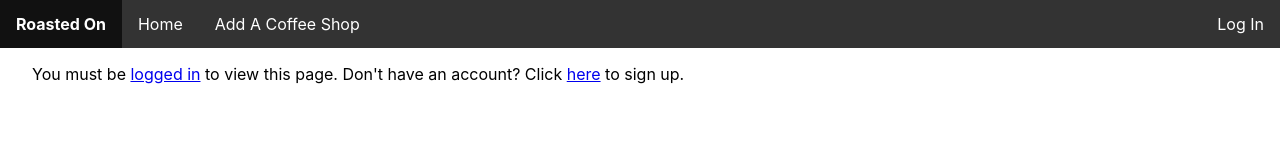
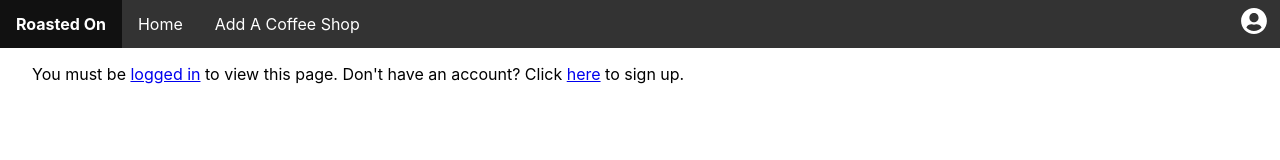
Before and after one commit to t-fa/roastedon, a React (Create React App) app in the folder frontend/: page /account/1 in a window 1280 px wide. Shown: the top 160 px of the page. Built offline with nearby package versions, Linux system fonts and the light colour scheme; no server answers.

Commit message:
Added user dropdown menu

```diff
--- a/frontend/src/components/Navbar.js
+++ b/frontend/src/components/Navbar/Navbar.js
@@ -1,7 +1,10 @@
-import React from 'react';
+import React, { useState } from 'react';
 import { connect } from 'react-redux';
 import { Link } from 'react-router-dom';
 import styled from 'styled-components';
+import { FontAwesomeIcon } from '@fortawesome/react-fontawesome';
+
+import UserMenu from './UserMenu';
 
 const Ul = styled.ul`
   background-color: #333;
@@ -28,7 +31,23 @@ const Li = styled.li`
   }
 `;
 
-const navbar = (props) => {
+const Button = styled.button`
+  background-color: inherit;
+  border: none;
+`;
+
+const userIconStyle = {
+  color: 'white',
+  padding: '0.25em',
+};
+
+const Navbar = (props) => {
+  const [showMenu, setShowMenu] = useState(false);
+
+  const toggleMenu = () => {
+    setShowMenu(!showMenu);
+  };
+
   let loggedIn;
   props.token && props.userId ? (loggedIn = true) : (loggedIn = false);
   return (
@@ -43,14 +62,24 @@ const navbar = (props) => {
         <Li>
           <Link to="/add">Add A Coffee Shop</Link>
         </Li>
-        <Li right>
+        {/* <Li right>
           {loggedIn ? (
             <Link to="/logout">Log Out</Link>
           ) : (
             <Link to="/login">Log In</Link>
           )}
+        </Li> */}
+        <Li right>
+          <Button onClick={toggleMenu}>
+            <FontAwesomeIcon
+              icon={['fas', 'user-circle']}
+              style={userIconStyle}
+              size="2x"
+            />
+          </Button>
         </Li>
       </Ul>
+      {showMenu ? <UserMenu /> : null}
     </nav>
   );
 };
@@ -62,4 +91,4 @@ const mapStateToProps = (state) => {
   };
 };
 
-export default connect(mapStateToProps)(navbar);
+export default connect(mapStateToProps)(Navbar);
--- /dev/null
+++ b/frontend/src/components/Navbar/UserMenu.js
@@ -0,0 +1,54 @@
+import React from 'react';
+import styled from 'styled-components';
+import { Link } from 'react-router-dom';
+import { connect } from 'react-redux';
+
+const Ul = styled.ul`
+  list-style-type: none;
+  margin: 0;
+  padding: 0;
+  width: 200px;
+  background-color: #333;
+`;
+
+const Li = styled.li`
+  & a {
+    display: block;
+    color: white;
+    padding: 8px 16px;
+    text-decoration: none;
+  }
+
+  & a:hover {
+    background-color: #111;
+    color: white;
+  }
+`;
+
+const Container = styled.div`
+  position: absolute;
+  z-index: 1;
+  right: 0;
+`;
+
+const userMenu = (props) => {
+  return (
+    <Container>
+      <Ul>
+        <Li>
+          <Link to={`/account/${props.userId}`}>Settings</Link>
+          <Link to="/logout">Log Out</Link>
+        </Li>
+      </Ul>
+    </Container>
+  );
+};
+
+const mapStateToProps = (state) => {
+  return {
+    token: state.auth.token,
+    userId: state.auth.userId,
+  };
+};
+
+export default connect(mapStateToProps)(userMenu);
--- a/frontend/src/containers/MainLayout.js
+++ b/frontend/src/containers/MainLayout.js
@@ -2,7 +2,7 @@ import React, { useState } from 'react';
 import { Switch, Route, withRouter } from 'react-router-dom';
 import styled from 'styled-components';
 
-import Navbar from '../components/Navbar';
+import Navbar from '../components/Navbar/Navbar';
 import HomeLayout from '../components/Home/HomeLayout';
 import AddShopForm from './AddShopForm';
 import ShopsContainer from './ShopsContainer';
--- a/frontend/src/fontawesome.js
+++ b/frontend/src/fontawesome.js
@@ -1,5 +1,5 @@
 import { library } from '@fortawesome/fontawesome-svg-core';
 
-import { faLock } from '@fortawesome/free-solid-svg-icons';
+import { faLock, faUserCircle } from '@fortawesome/free-solid-svg-icons';
 
-library.add(faLock);
+library.add(faLock, faUserCircle);
```
